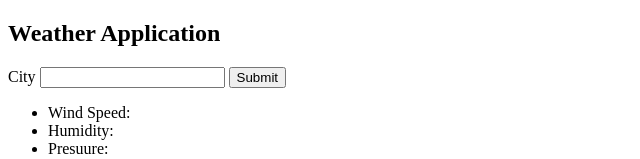
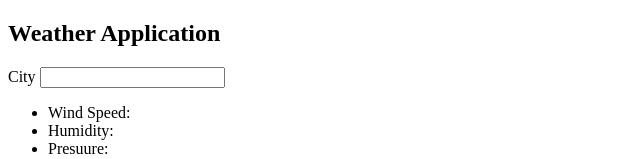
Before and after one commit to Vidhi03112001/weather_forecast_app_js, a website with bundled scripts: page index.html in a window 1280 px wide. Shown: the top 159 px of the page, without its empty margins (0-640 px from the left). Built offline with nearby package versions, Linux system fonts and the light colour scheme.

Commit message:
Removing button
Signed-off-by: Vidhi Tiwari <tiwarividhi1947@gmail.com>

```diff
--- a/index.html
+++ b/index.html
@@ -12,7 +12,6 @@
       <form action="" id="city-form">
         <label for="input">City</label>
         <input type="text" id="city-input" class="input" name="input" />
-        <button class="btn" type="submit" onclick="">Submit</button>
       </form>
 
       <div class="response">
@@ -32,7 +31,7 @@
         <div class="weather-info">
           <ul>
             <li class="weather-info-item">
-              Wind Speed:  <span id="wind-speed"></span>
+              Wind Speed: <span id="wind-speed"></span>
             </li>
             <li class="weather-info-item">
               Humidity: <span id="humidity"></span>
```
